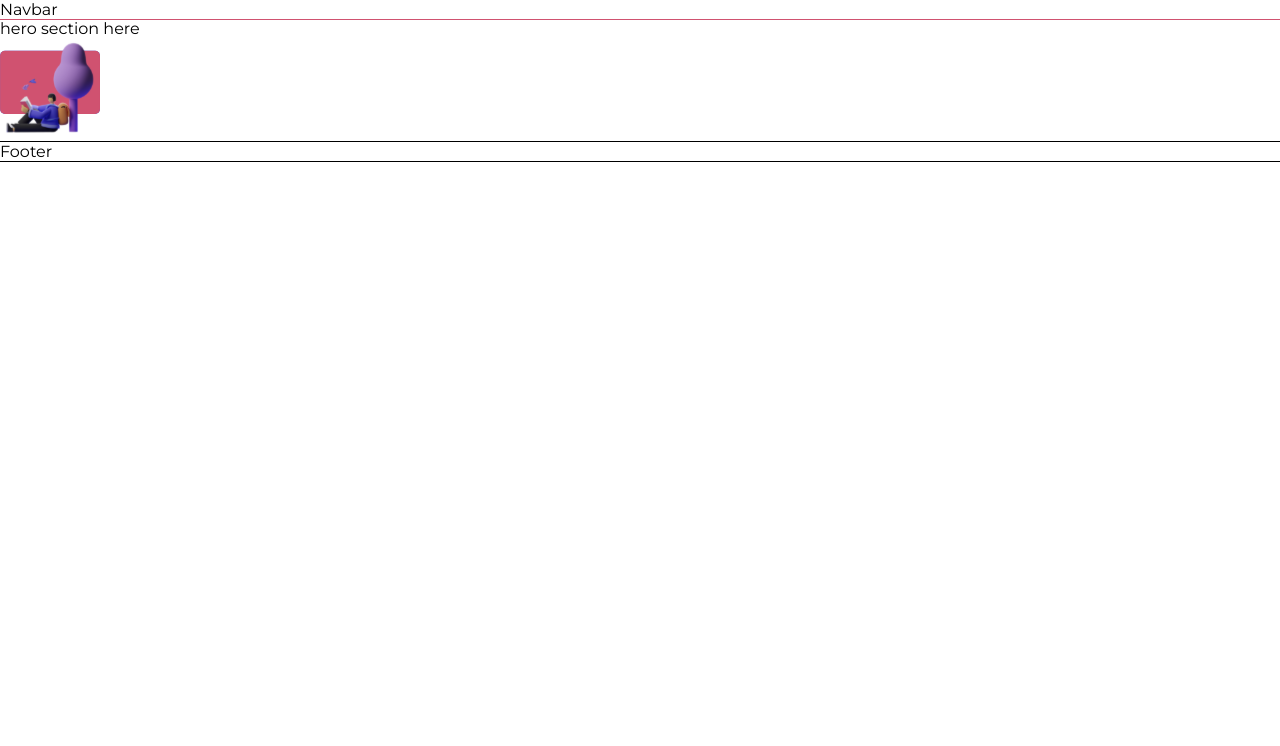
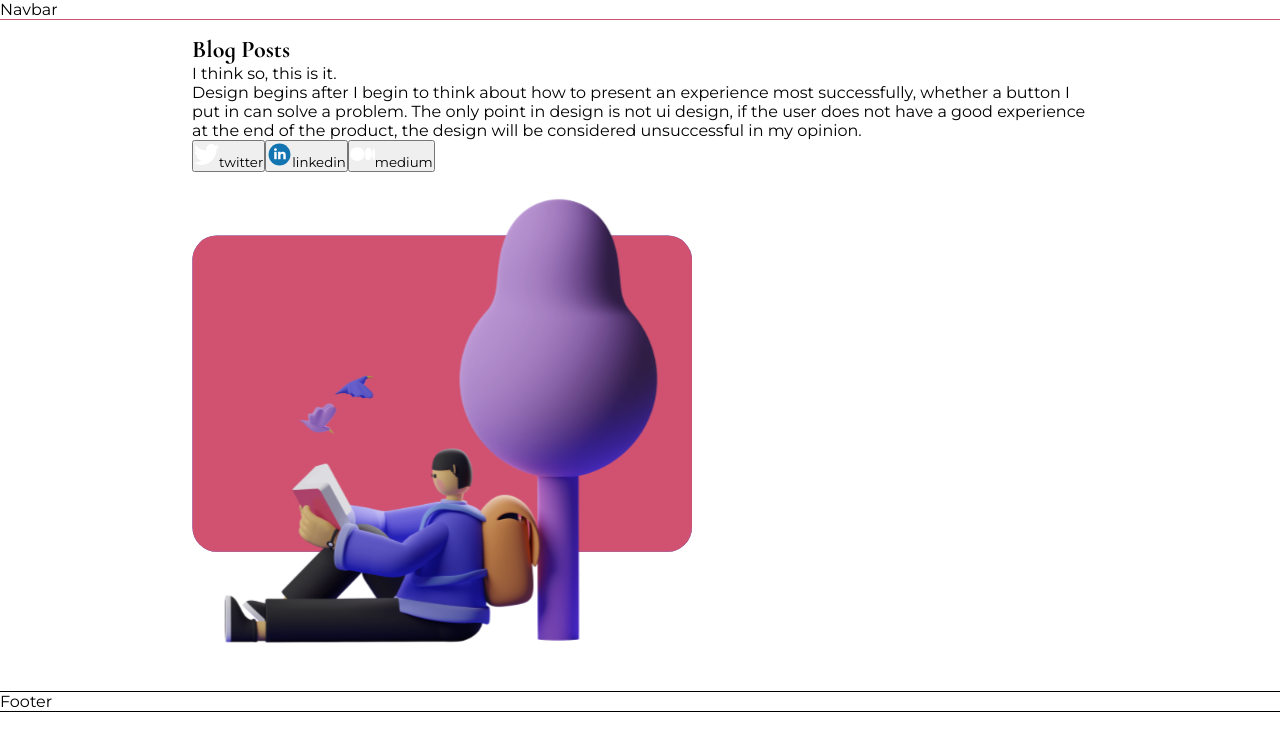
Before and after one commit to eduCBT/demo_project, a Next.js app: page / in a window 1280 px wide. Shown: the top 746 px of the page. Built offline with nearby package versions, Linux system fonts and the light colour scheme.

Commit message:
chores: updated hero_sec

```diff
--- a/pages/Homepage.tsx
+++ b/pages/Homepage.tsx
@@ -3,7 +3,12 @@
 import Image from "next/image";
 import Footer from "./(components)/Footer";
 import Navbar from "./(components)/Navbar";
-import { hero_img } from "@/assets/image";
+import {
+  hero_img,
+  linkedin_icon,
+  medium_icon,
+  twitter_icon,
+} from "@/assets/image";
 
 const Homepage = () => {
   return (
@@ -13,11 +18,71 @@ const Homepage = () => {
 
       {/* HERO SECTION */}
       <section className="hero_sec">
-        <div className="hero_inner">
-          <p>hero section here</p>
+        <div className="hero_inner main_container sub_container">
+          <div className="hero_left">
+            <div className="hero_left_inner">
+              <div className="hero_left_header">
+                <h2>Blog Posts</h2>
 
-          {/* IMAGE TEST */}
-          <Image src={hero_img} width={100} height={100} alt="hero_img" />
+                <p>I think so, this is it. </p>
+              </div>
+
+              <div className="hero_left_quotes small_text">
+                <p>
+                  Design begins after I begin to think about how to present an
+                  experience most successfully, whether a button I put in can
+                  solve a problem. The only point in design is not ui design, if
+                  the user does not have a good experience at the end of the
+                  product, the design will be considered unsuccessful in my
+                  opinion.
+                </p>
+              </div>
+
+              <div className="hero_left_btn_sec">
+                <button>
+                  <span>
+                    <Image
+                      src={twitter_icon}
+                      width={25}
+                      height={25}
+                      alt="social_icon"
+                    />
+                  </span>
+                  twitter
+                </button>
+                {/*  */}
+                <button>
+                  <span>
+                    <Image
+                      src={linkedin_icon}
+                      width={25}
+                      height={25}
+                      alt="social_icon"
+                    />
+                  </span>
+                  linkedin
+                </button>
+                {/*  */}
+                <button>
+                  <span>
+                    <Image
+                      src={medium_icon}
+                      width={25}
+                      height={25}
+                      alt="social_icon"
+                    />
+                  </span>
+                  medium
+                </button>
+              </div>
+            </div>
+          </div>
+
+          <div className="hero_right">
+            <div className="hero_right_inner">
+              <Image src={hero_img} width={500} height={500} alt="hero_img" />
+            </div>
+          </div>
         </div>
       </section>
 
```
